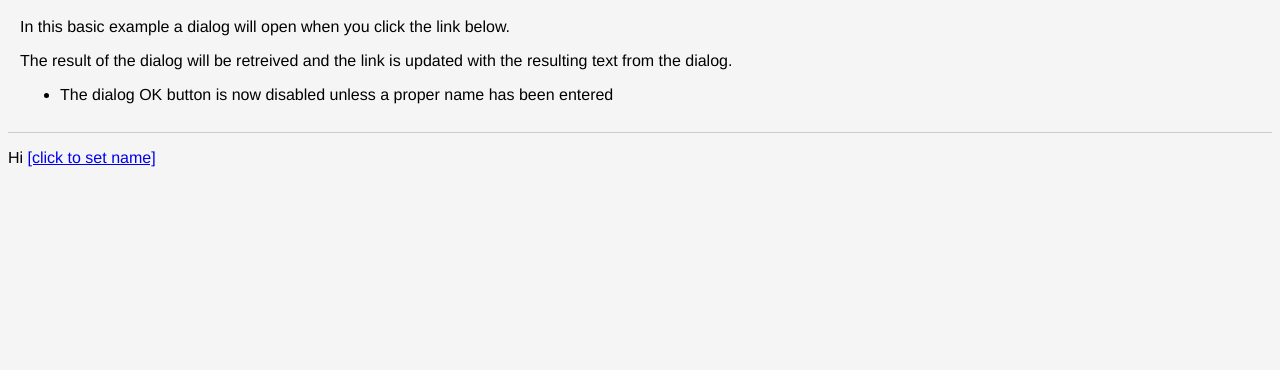
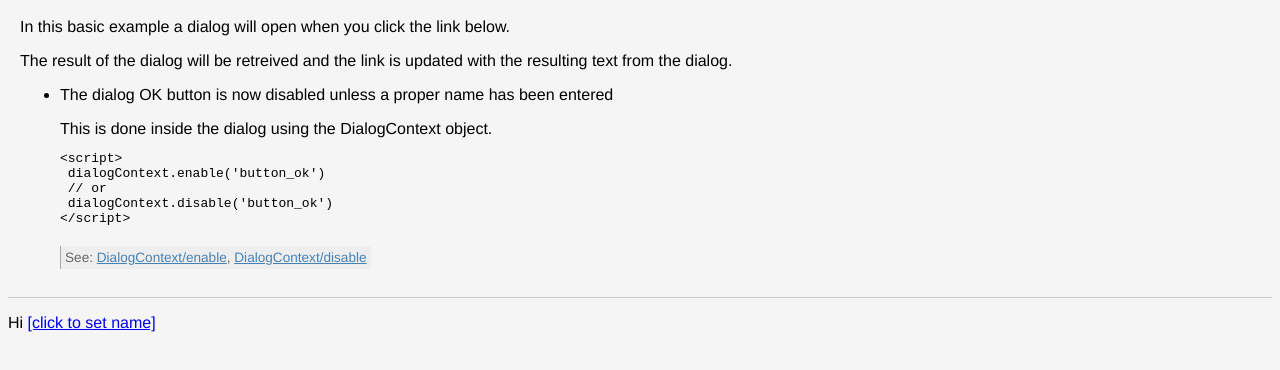
Before and after one commit to dlid/dialogr, a website: page examples/03 - basic name input disable buttons/index.html in a window 1280 px wide. Shown: the part 60-430 px from the top of the page. Drawn offline with Linux system fonts and the light colour scheme.

Commit message:
Updating Examples

```diff
--- a/examples/03 - basic name input disable buttons/index.html
+++ b/examples/03 - basic name input disable buttons/index.html
@@ -37,7 +37,19 @@
 		<p>The result of the dialog will be retreived and the link is updated with the resulting text from the dialog.</p>
 
 		<ul>
-			<li>The dialog OK button is now disabled unless a proper name has been entered</li>
+			<li>
+			<p>The dialog OK button is now disabled unless a proper name has been entered</p>
+			<p>This is done inside the dialog using the DialogContext object.</p>
+
+			<pre>&lt;script&gt;
+ dialogContext.enable('button_ok')
+ // or
+ dialogContext.disable('button_ok')
+&lt;/script&gt;</pre>
+
+			<p class="ref">See: <a href="https://docs.dlid.se/dialogr#dialogcontext-object/enable">DialogContext/enable</a>, <a href="https://docs.dlid.se/dialogr#dialogcontext-object/disable">DialogContext/disable</a></p>
+
+			</li>
 		</ul>
 
 	</div>
--- a/examples/css/example_base.css
+++ b/examples/css/example_base.css
@@ -16,3 +16,25 @@ body {
 .example h1 {
 	margin-top:0;
 }
+
+li p {
+	margin-bottom: 0;
+}
+
+.ref {
+	background-color: #eee;
+	color: #666;
+	padding:4px;
+	border-left: 1px solid #aaa;
+	font-size: 0.85em;
+	display: inline-block;
+	margin:0.5em 0 0 0;
+
+}
+.ref a {
+	color: steelblue;
+}
+
+.ref a:hover {
+	color: #2d608a;
+}
```
Also changed, not shown: examples/03 - basic name input disable buttons/name-input.html (+4 -4 lines), examples/04 - basic name input override settings/index.html (+26 -4 lines).
